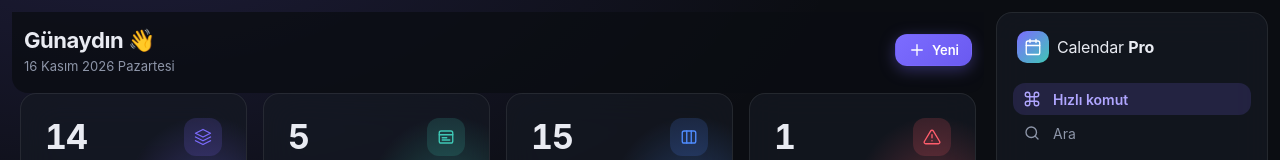
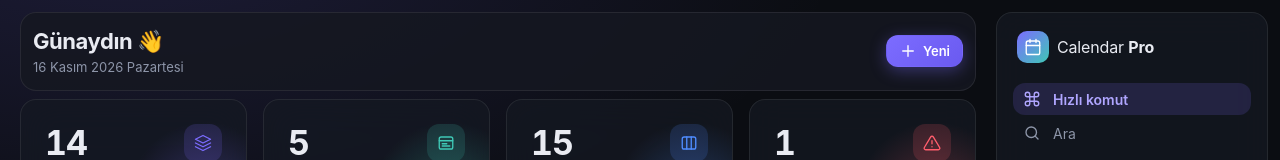
Before and after one commit to SerkanBlt/Calendar-App, a website built with Vite: page calendar-pro/index.html in a window 1280 px wide. Shown: the top 160 px of the page. Built offline with nearby package versions, Linux system fonts and the light colour scheme.

Commit message:
Sürüm 1.25.1: masaüstü başlığı çerçeveli panel, içerik paneliyle hizalı
- 1.24.0'da kaydırma başlığın altına taşındıktan sonra masaüstünde kalan yarı saydam,
  kenarsız ve panelden 8 px taşan başlık bandı kaldırıldı; başlık her ekranda aynı
  çerçeveli panel (mobildeki gibi), içerik paneliyle aynı genişlik ve hizada
- Mobil ve kısa ekran başlık yükseklikleri birebir aynı; açık/koyu temada ve fotoğraf
  arka planında okunur

Co-Authored-By: Claude Sonnet 5.5 <noreply@anthropic.com>
Claude-Session: https://claude.ai/code/session_013Er57Ehxyk7Hn515dW9rnU

```diff
--- a/calendar-pro/package.json
+++ b/calendar-pro/package.json
@@ -1,7 +1,7 @@
 {
   "name": "calendar-pro",
   "private": true,
-  "version": "1.25.0",
+  "version": "1.25.1",
   "description": "Calendar Pro — modüler, offline çalışan takvim ve üretkenlik SPA'sı (Vanilla JS + IndexedDB + PWA).",
   "type": "module",
   "scripts": {
--- a/calendar-pro/public/service-worker.js
+++ b/calendar-pro/public/service-worker.js
@@ -13,7 +13,7 @@
  *  - message (GET_VERSION): sürümü bildirir; sayfa bununla "yeni sürüm var" kararını verir.
  * VERSION, package.json sürümüyle aynı olmalıdır (tests/version.test.js denetler).
  */
-const VERSION = 'v1.25.0'; // uygulama sürümüyle birlikte artırılır; eski önbellekler temizlenir
+const VERSION = 'v1.25.1'; // uygulama sürümüyle birlikte artırılır; eski önbellekler temizlenir
 const CACHE_NAME = `calendar-pro-${VERSION}`;
 const SCOPE = self.registration.scope; // ör. https://kullanici.github.io/Calendar-App/
 const at = (path) => new URL(path, SCOPE).href;
--- a/calendar-pro/src/styles/main.css
+++ b/calendar-pro/src/styles/main.css
@@ -169,12 +169,17 @@ kbd {
 .sidebar-scrim { display: none; }
 
 /* ---------- Toolbar ---------- */
+/* Başlık her ekranda dört köşesi yuvarlak, çerçeveli bir panel; içerik paneliyle (view-body: 8 px yan boşluk) aynı genişliktedir. Her arka planda (açık/koyu tema,
+   fotoğraf) okunur kalır. Eskiden masaüstünde kaydırılan içeriği örten, yarı saydam, kenarsız bir bant vardı; kaydırma başlığın altına taşınınca (1.24.0)
+   bant gereksizleşti ve panelden taşan, yalnız alt köşeleri yuvarlak bir koyu dikdörtgen olarak kalmıştı. */
 .toolbar {
   display: flex; align-items: center; gap: var(--space-3); flex-wrap: wrap;
-  padding: var(--space-3) var(--space-3) var(--space-4);
-  flex: none; /* kaydırılmaz; içerik altında kendi kaydırıcısında akar */
-  background: color-mix(in srgb, var(--bg) 78%, transparent);
-  border-radius: 0 0 var(--radius) var(--radius);
+  margin: 0 var(--space-2) var(--space-2);
+  padding: var(--space-3);
+  flex: none; /* kaydırılmaz; içerik kendi kaydırıcısında akar */
+  border: 1px solid var(--border);
+  border-radius: var(--radius);
+  background: color-mix(in srgb, var(--surface-solid) 86%, transparent);
 }
 .toolbar-title { flex: 1; min-width: 160px; }
 .toolbar-title h1 { font-size: 22px; font-weight: 700; letter-spacing: -0.02em; text-transform: capitalize; }
@@ -772,14 +777,7 @@ kbd {
   .sidebar-scrim { position: fixed; inset: 0; z-index: 55; background: var(--scrim); }
   .sidebar-open .sidebar-scrim { display: block; }
   .only-mobile { display: inline-grid !important; }
-  /* Mobil: başlık, dört köşesi yuvarlak çerçeveli bir panel; içerikle (view-body) aynı genişlikte. Hamburger sağ uçtadır (başlıktan sonra gelir). */
-  .toolbar {
-    margin: 0 var(--space-2) var(--space-2);
-    padding: var(--space-3);
-    border: 1px solid var(--border);
-    border-radius: var(--radius);
-    background: color-mix(in srgb, var(--surface-solid) 86%, transparent);
-  }
+  /* Mobil: başlık paneli (taban kural) aynen geçerli; hamburger sağ uçtadır (başlıktan sonra gelir). */
   /* Hamburger ve sayfa adı büyük; panel yüksekliği değişmesin diye satır yüksekliği sabit (27px) ve uzun ad üç noktayla kısalır.
      Başlık bloğu (27px ad + altyazı) 44px'lik hamburgerden yüksek kaldığı için satır yüksekliğini o belirler. */
   .toolbar-title h1 { font-size: 24px; line-height: 27px; overflow: hidden; text-overflow: ellipsis; white-space: nowrap; }
```
Also changed, not shown: calendar-pro/CHANGELOG.md, calendar-pro/README.md, 1 other file.
